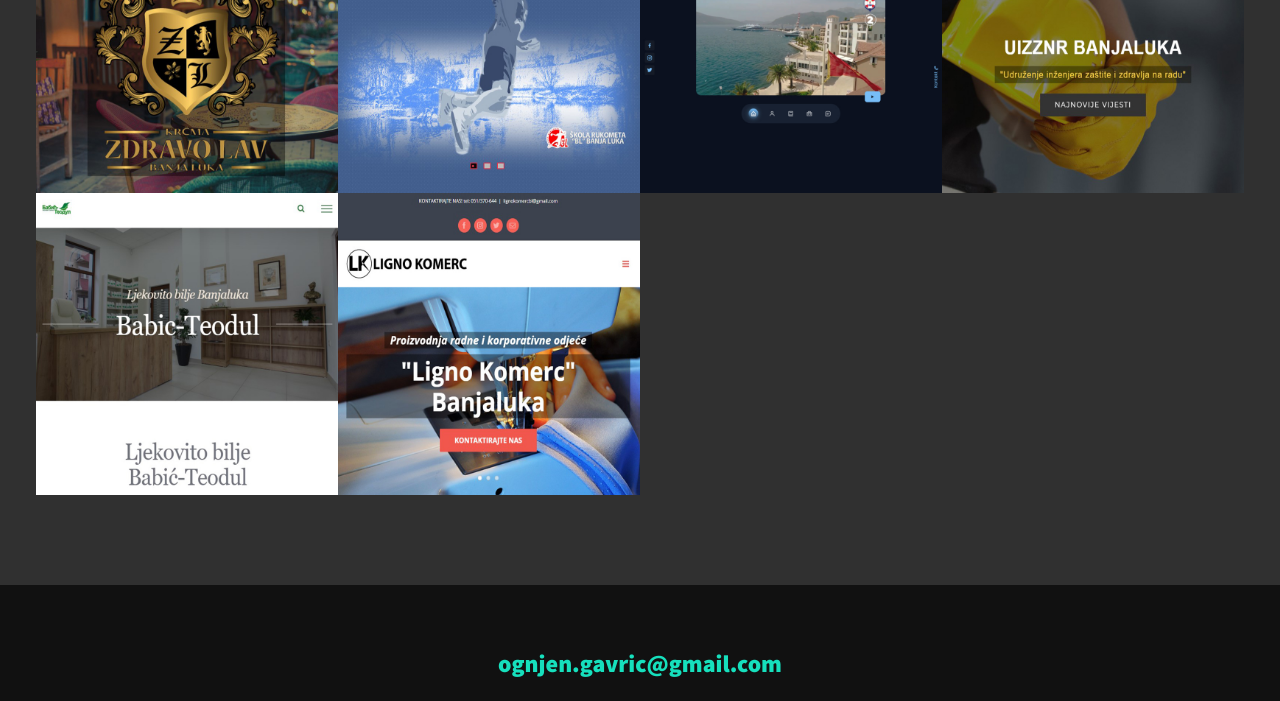
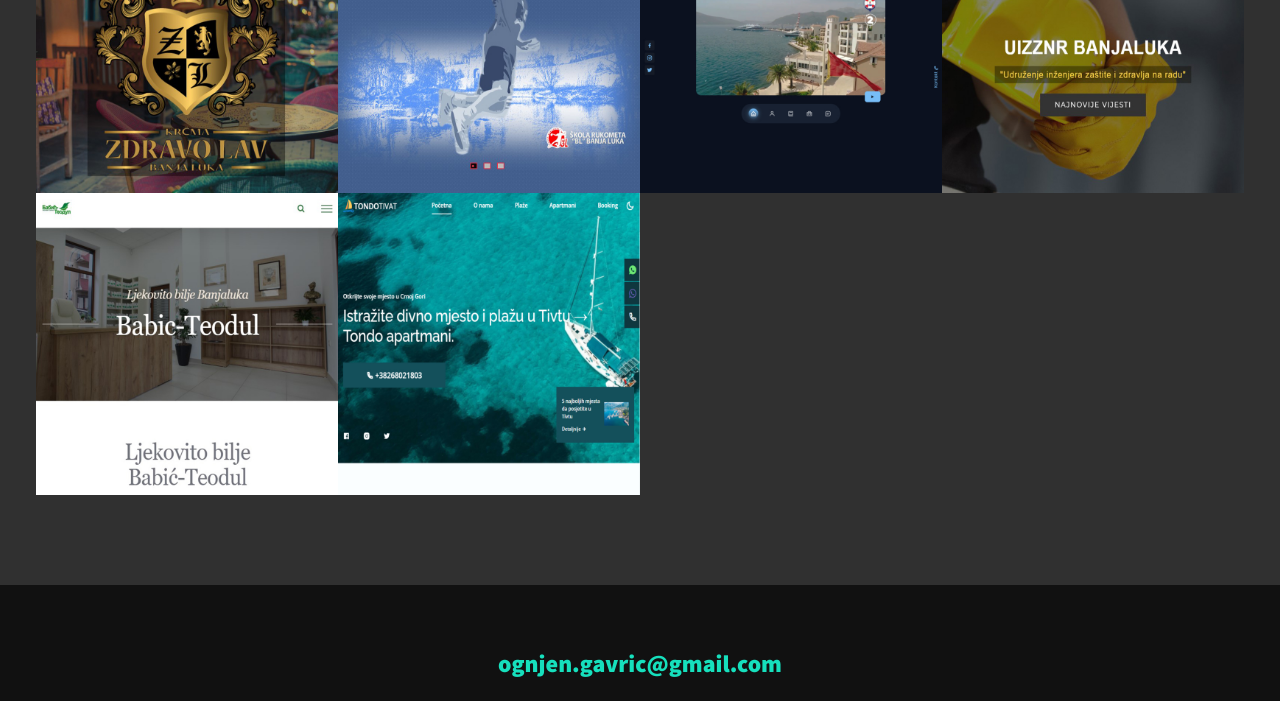
Before and after one commit to OgnjenGavric/OgnjenGavric.github.io, a plain HTML site: page index.html in a window 1280 px wide. Shown: the part 2313-3014 px from the top of the page. Drawn offline with nearby package versions, Linux system fonts and the light colour scheme.

Commit message:
Update index.html
add https://tondotivat.me/

```diff
--- a/index.html
+++ b/index.html
@@ -133,7 +133,7 @@
 
                 <!-- Portfolio item 10 -->
                 <a href="portfolio-item-10.html" class="portfolio__item">
-                    <img src="img/lignokomerc.com.jpg" alt="" class="portfolio__img">
+                    <img src="img/tondo-tivat.jpg" alt="" class="portfolio__img">
                 </a>
             </div>
         </section>
```
